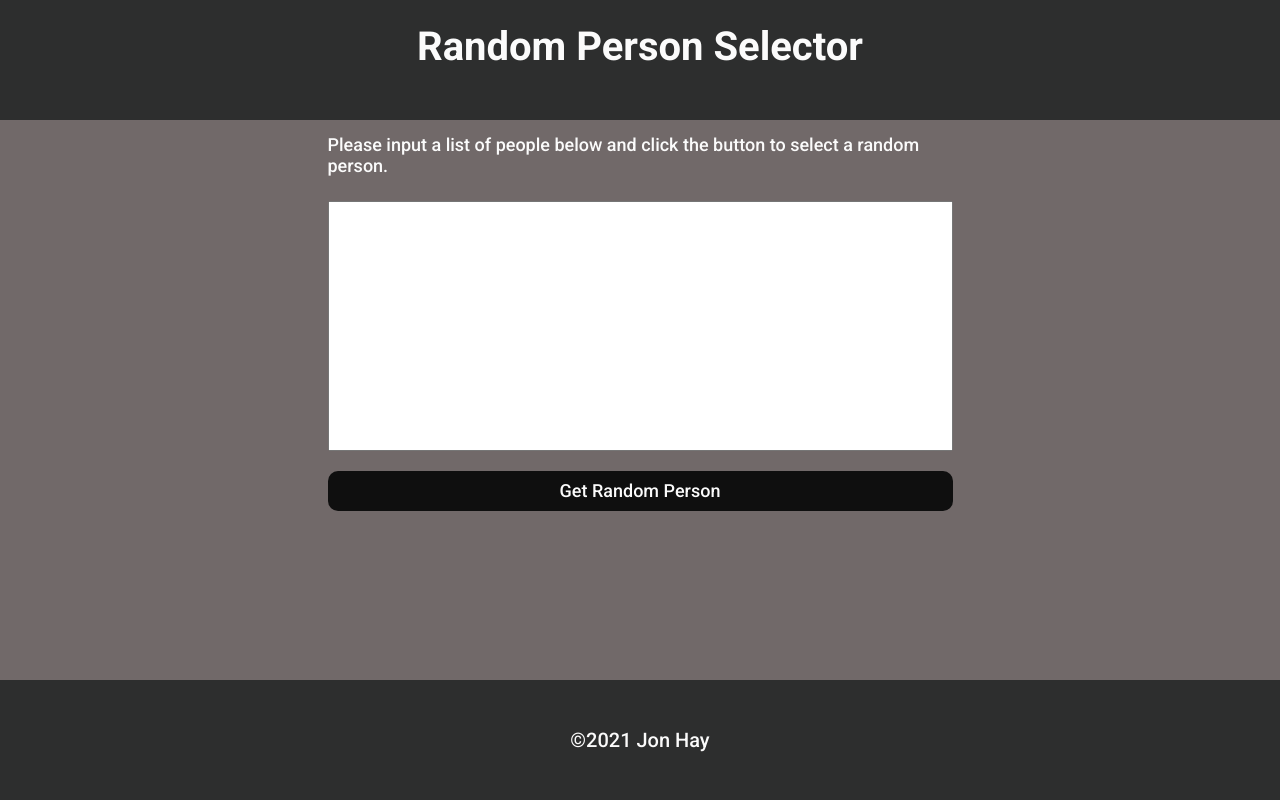
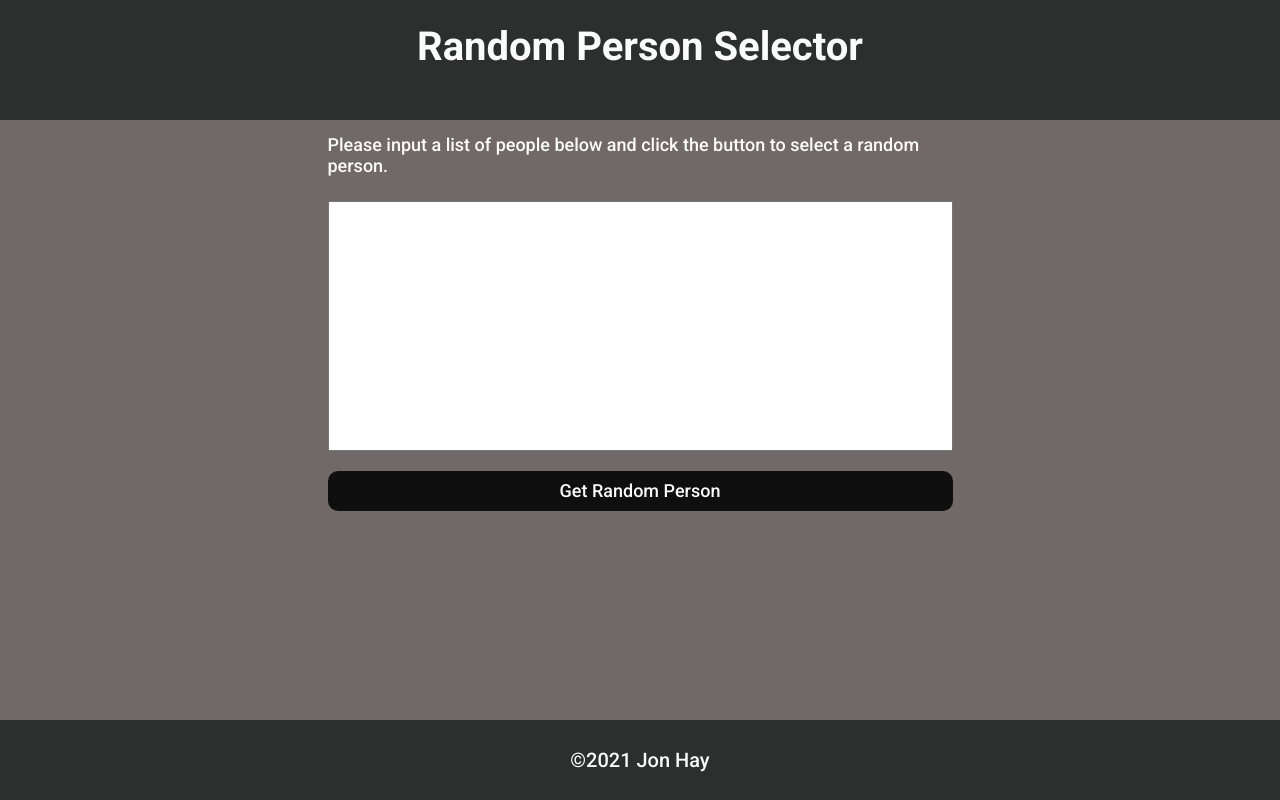
Before and after one commit to jonhayjr/random-person-selector, a React (Create React App) app: page / in a window 1280 px wide. Built offline with nearby package versions, Linux system fonts and the light colour scheme.

Commit message:
Decreased footer height

```diff
--- a/src/Footer/Footer.css
+++ b/src/Footer/Footer.css
@@ -1,7 +1,7 @@
 .footer {
     background-color: #2D2E2E;
     width: 100%;
-    height: 15vh;
+    height: 10vh;
     display: flex;
     flex-direction: column;
     justify-content: center;
```
